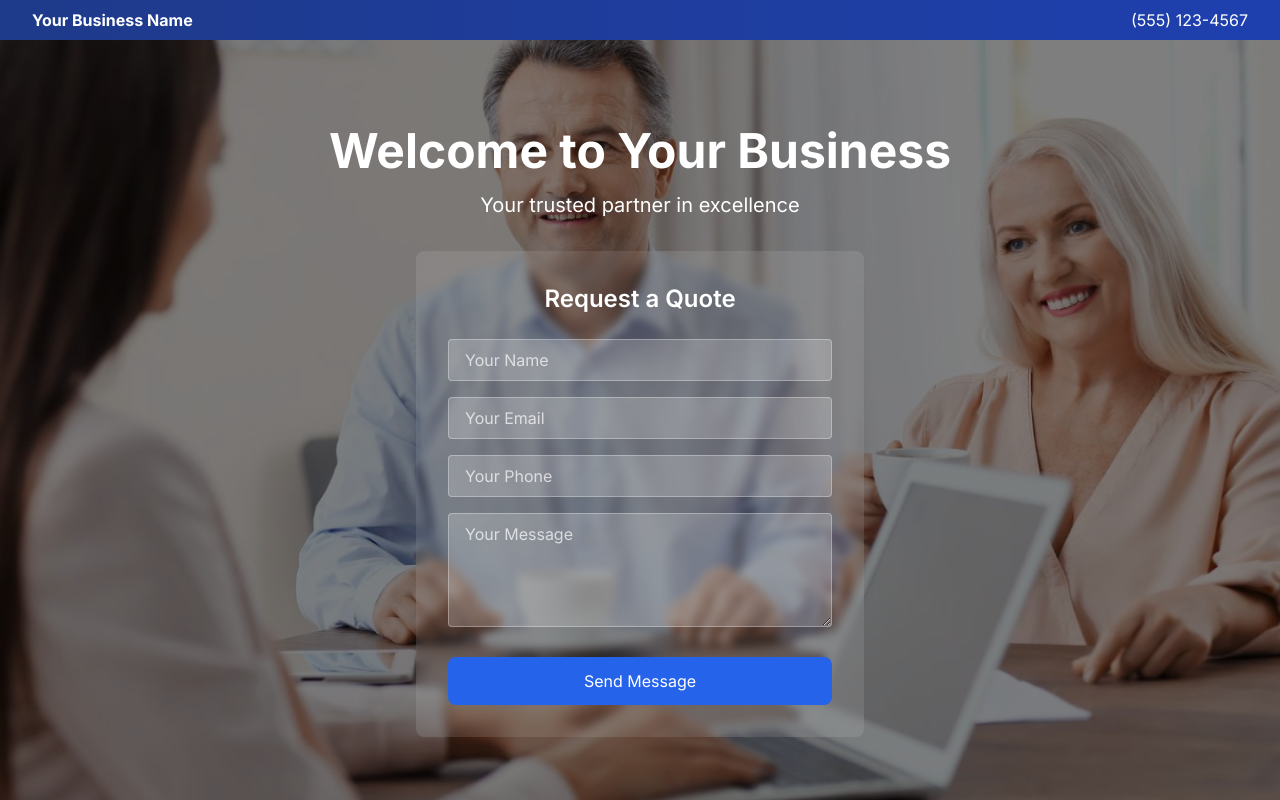
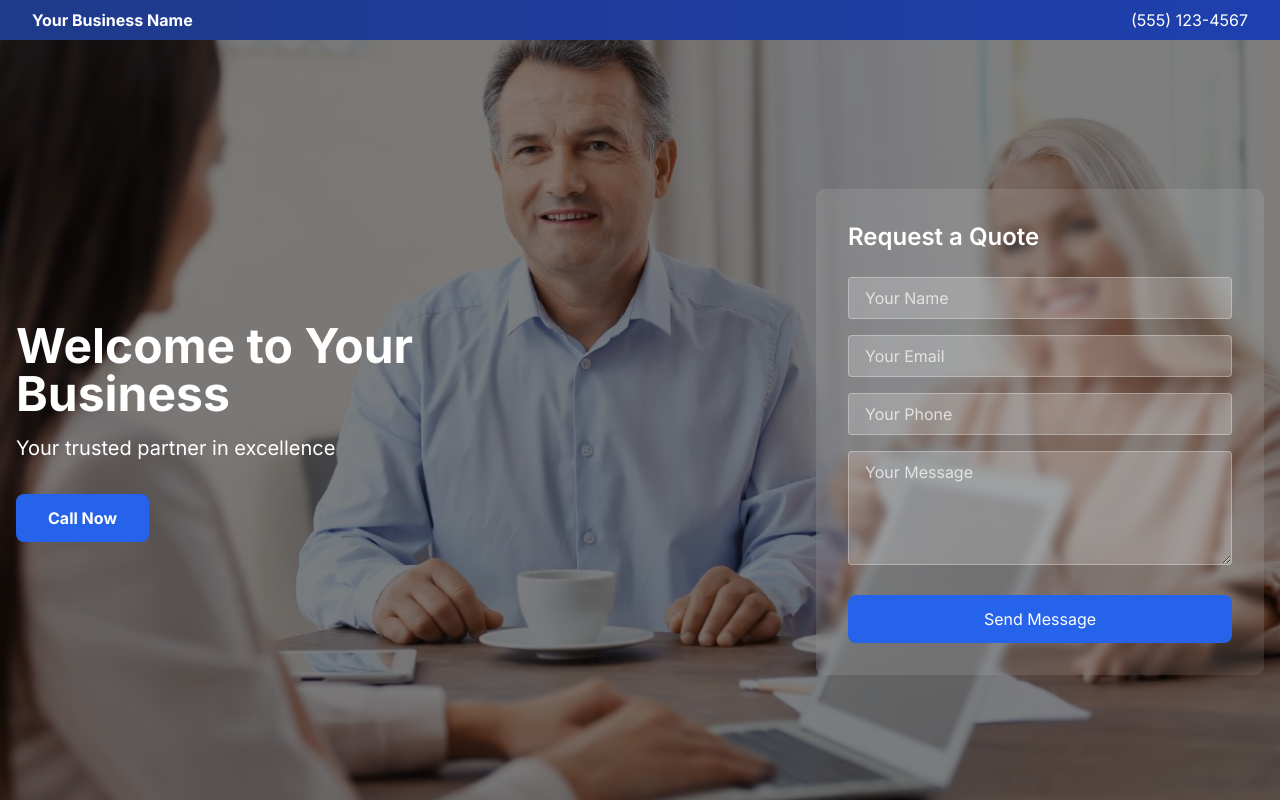
Before and after one commit to legalDevDesigns/nextJSLanding, a Next.js app: page / in a window 1280 px wide. Shown: the top 800 px of the page. Built offline with nearby package versions, Linux system fonts and the light colour scheme.

Commit message:
Restore desktop hero layout with left-aligned text and call button

```diff
--- a/app/page.js
+++ b/app/page.js
@@ -88,16 +88,26 @@ export default function Home() {
           />
           <div className="absolute inset-0 bg-black/50"></div>
         </div>
-        <div className="container mx-auto px-4 z-10 text-center text-white">
+        <div className="container mx-auto px-4 z-10">
+          <div className="grid grid-cols-1 md:grid-cols-2 gap-8 items-center">
+            <div className="text-white text-left">
               <h1 className="text-4xl md:text-5xl font-bold mb-4">{siteConfig.hero.title}</h1>
               <p className="text-lg md:text-xl mb-8">{siteConfig.hero.subtitle}</p>
+              <a
+                href={`tel:${siteConfig.business.phone}`}
+                className="inline-block bg-blue-600 text-white px-8 py-3 rounded-lg font-bold hover:bg-blue-700 transition-colors duration-300"
+              >
+                Call Now
+              </a>
+            </div>
+            <div className="flex justify-center md:justify-end">
               <form
                 name="contact"
                 method="POST"
                 netlify="true"
                 netlify-honeypot="bot-field"
                 onSubmit={handleSubmit}
-            className="max-w-md mx-auto bg-white/10 backdrop-blur-sm p-8 rounded-lg"
+                className="w-full max-w-md bg-white/10 backdrop-blur-sm p-8 rounded-lg"
               >
                 <input type="hidden" name="form-name" value="contact" />
                 <p hidden>
@@ -151,6 +161,8 @@ export default function Home() {
                   Send Message
                 </button>
               </form>
+            </div>
+          </div>
         </div>
       </section>
 
```
Lines whose indentation alone changed are shown as unchanged.
